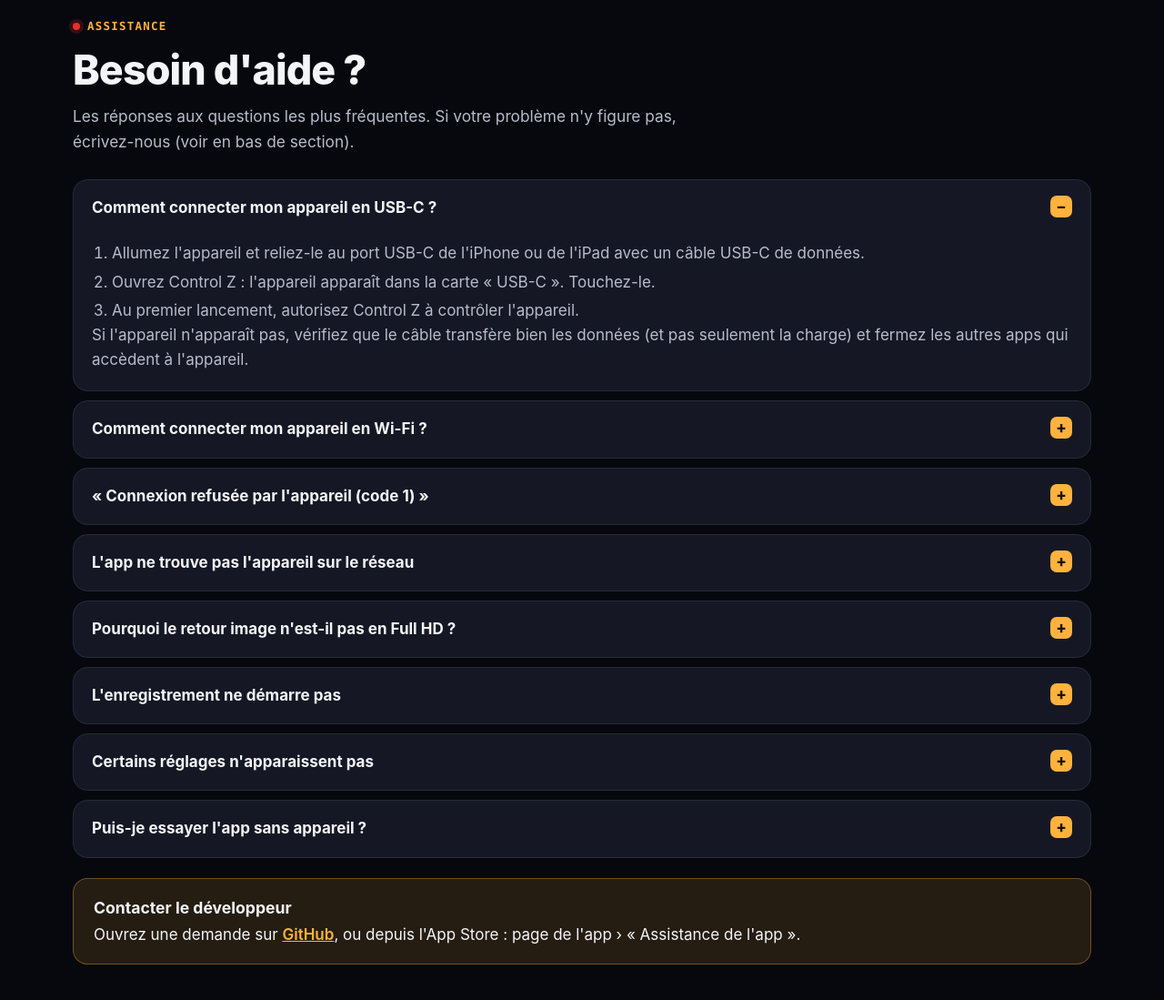
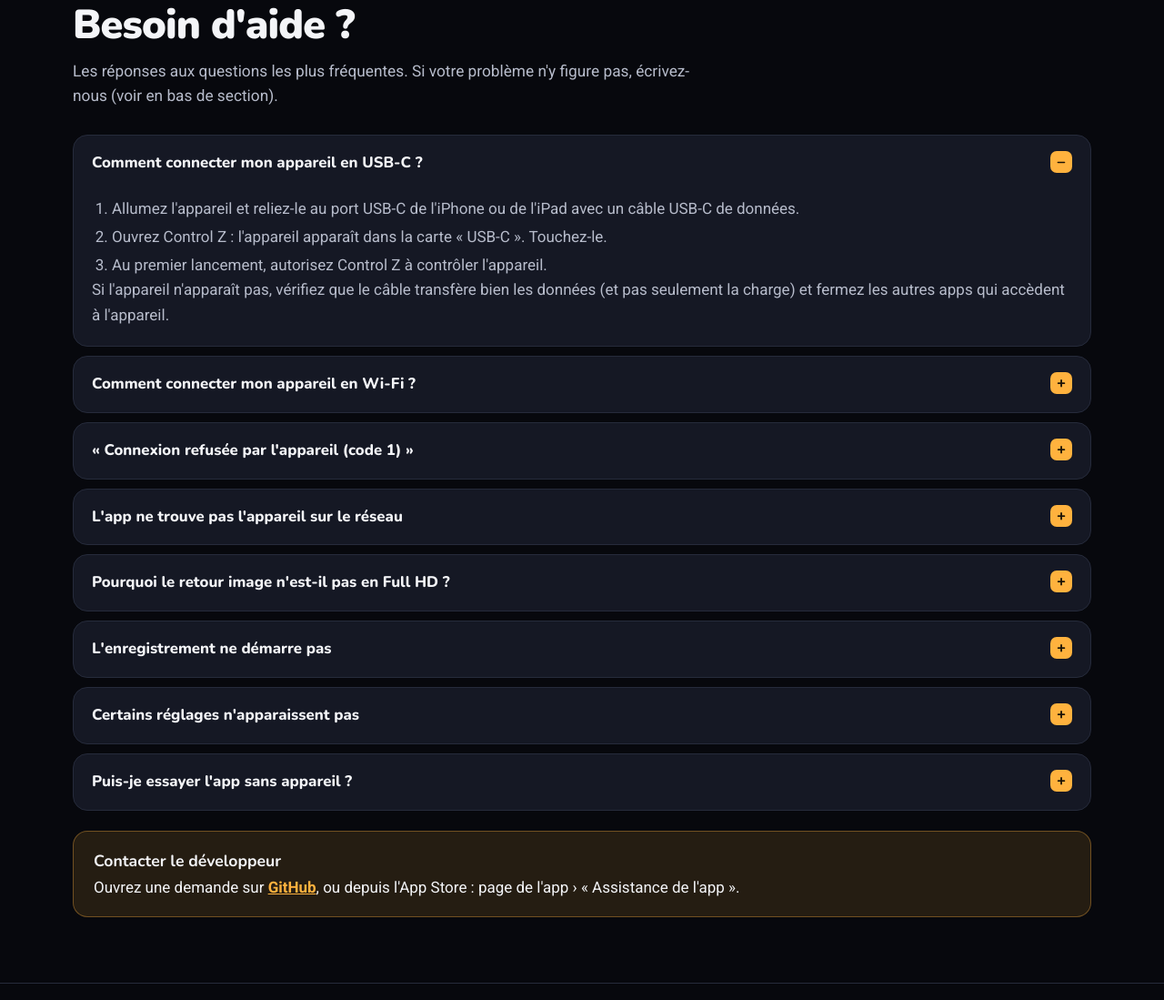
Before and after one commit to julienL-IT/control-z, a plain HTML site: page index.html in a window 1280 px wide. Shown: the part 2674-3773 px from the top of the page at 91% size. Drawn offline with nearby package versions, Linux system fonts and the light colour scheme.

Commit message:
Typographie Nunito + Roboto

```diff
--- a/index.html
+++ b/index.html
@@ -10,6 +10,9 @@
 <meta property="og:image" content="https://julienl-it.github.io/control-z/icon.png">
 <link rel="icon" href="icon.png">
 <link rel="apple-touch-icon" href="icon.png">
+<link rel="preconnect" href="https://fonts.googleapis.com">
+<link rel="preconnect" href="https://fonts.gstatic.com" crossorigin>
+<link href="https://fonts.googleapis.com/css2?family=Nunito:wght@600;700;800;900&family=Roboto:wght@400;500;700&display=swap" rel="stylesheet">
 <style>
   /* Direction « plateau de tournage » : nuit bleutée, accent ambre (repris de l'icône), captures paysage. */
   :root {
@@ -18,7 +21,9 @@
     --amber: #FFB23E; --amber-ink: #1A1206; --amber-soft: rgba(255, 178, 62, .12);
     --rec: #E5302F; --blue: #3B96F8;
     --shadow: 0 20px 50px rgba(0, 0, 0, .55);
-    --font: -apple-system, BlinkMacSystemFont, "SF Pro Display", "Inter", "Segoe UI", Roboto, system-ui, sans-serif;
+    /* Typographie de l'app : Nunito (titres, boutons) + Roboto (texte courant) */
+    --display: "Nunito", ui-rounded, "SF Pro Rounded", system-ui, sans-serif;
+    --font: "Roboto", -apple-system, BlinkMacSystemFont, "Segoe UI", system-ui, sans-serif;
     --mono: ui-monospace, "SF Mono", Menlo, monospace;
     color-scheme: dark;
   }
@@ -28,7 +33,7 @@
   img { max-width: 100%; height: auto; display: block; }
   a { color: var(--amber); font-weight: 600; }
   a:focus-visible { outline: 3px solid var(--amber); outline-offset: 3px; border-radius: 6px; }
-  h1, h2, h3 { font-weight: 800; line-height: 1.1; margin: 0; letter-spacing: -.02em; text-wrap: balance; }
+  h1, h2, h3 { font-family: var(--display); font-weight: 900; line-height: 1.1; margin: 0; letter-spacing: -.02em; text-wrap: balance; }
   p { margin: 0; }
   .wrap { width: min(1120px, 100% - 32px); margin-inline: auto; }
   section.block { padding: 72px 0; border-top: 1px solid var(--line); }
@@ -42,14 +47,14 @@
   .topbar { position: sticky; top: 0; z-index: 10; background: color-mix(in srgb, var(--bg) 82%, transparent);
             backdrop-filter: blur(14px); -webkit-backdrop-filter: blur(14px); border-bottom: 1px solid var(--line); }
   .topbar .bar { display: flex; align-items: center; gap: 16px; height: 64px; }
-  .brand { display: flex; align-items: center; gap: 10px; text-decoration: none; color: var(--ink); font-weight: 800; font-size: 1.15rem; }
+  .brand { font-family: var(--display); display: flex; align-items: center; gap: 10px; text-decoration: none; color: var(--ink); font-weight: 800; font-size: 1.15rem; }
   .brand img { width: 34px; height: 34px; border-radius: 9px; }
   .topbar nav { margin-left: auto; display: flex; gap: 2px; }
   .topbar nav a { color: var(--ink3); text-decoration: none; font-weight: 600; font-size: .92rem; padding: 8px 12px; border-radius: 10px; }
   .topbar nav a:hover { color: var(--ink); background: var(--chip); }
   @media (max-width: 680px) { .topbar nav a.opt { display: none; } .topbar nav a { padding: 8px 8px; } }
 
-  .btn { display: inline-flex; align-items: center; gap: 8px; text-decoration: none; font-weight: 700; border-radius: 12px;
+  .btn { font-family: var(--display); display: inline-flex; align-items: center; gap: 8px; text-decoration: none; font-weight: 700; border-radius: 12px;
          padding: 13px 22px; background: var(--amber); color: var(--amber-ink); }
   .btn.ghost { background: var(--chip); color: var(--ink); }
 
@@ -88,7 +93,7 @@
 
   .faq { margin-top: 28px; display: grid; gap: 10px; }
   details { background: var(--surface); border: 1px solid var(--line); border-radius: 16px; padding: 2px 20px; }
-  summary { cursor: pointer; font-weight: 700; padding: 15px 0; list-style: none; display: flex; justify-content: space-between; gap: 12px; }
+  summary { font-family: var(--display); font-size: 1.05rem; cursor: pointer; font-weight: 800; padding: 15px 0; list-style: none; display: flex; justify-content: space-between; gap: 12px; }
   summary::-webkit-details-marker { display: none; }
   summary::after { content: "+"; flex: none; color: var(--amber-ink); background: var(--amber); width: 24px; height: 24px; border-radius: 7px; text-align: center; line-height: 24px; font-weight: 800; }
   details[open] summary::after { content: "–"; }
@@ -98,7 +103,7 @@
   code { font-family: var(--mono); background: var(--chip); padding: 2px 6px; border-radius: 6px; font-size: .88em; color: var(--ink); }
 
   .contact { margin-top: 22px; border-radius: 16px; padding: 18px 22px; background: var(--amber-soft); border: 1px solid rgba(255, 178, 62, .35); }
-  .contact strong { display: block; font-size: 1.1rem; margin-bottom: 2px; }
+  .contact strong { font-family: var(--display); display: block; font-size: 1.1rem; margin-bottom: 2px; }
 
   .legal .doc { max-width: 800px; background: var(--surface); border: 1px solid var(--line); border-radius: 20px; padding: 34px clamp(20px, 4vw, 44px); margin-top: 24px; }
   .legal h3 { font-size: 1.25rem; margin: 30px 0 8px; }
```
